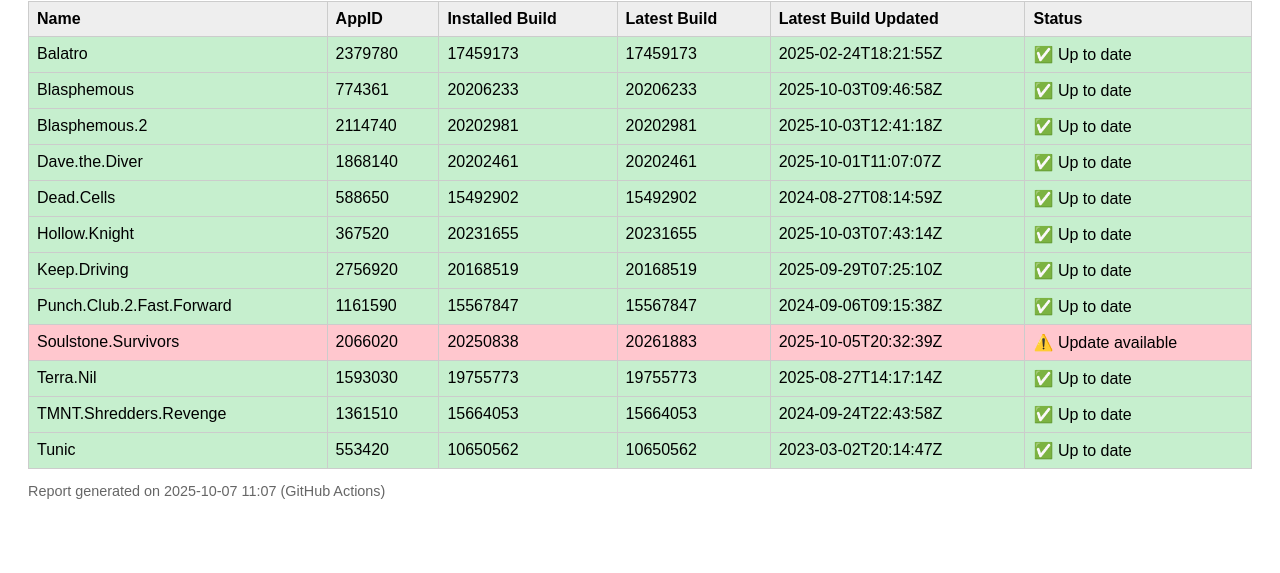
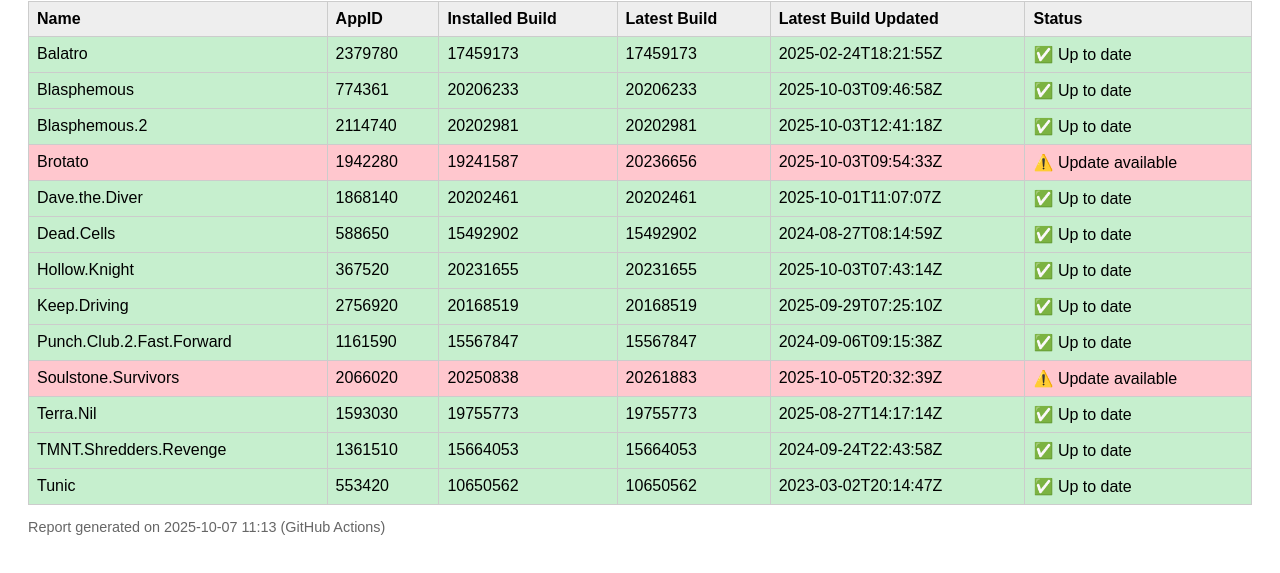
Before and after one commit to FirebrawlX/SteamVersionChecker, a plain HTML site: page index.html in a window 1280 px wide. Shown: the part 107-680 px from the top of the page. Drawn offline with Linux system fonts and the light colour scheme.

Commit message:
Update Steam backup report 2025-10-07 11:13

```diff
--- a/index.html
+++ b/index.html
@@ -27,6 +27,7 @@
 </tr><tr class='status-up-to-date'><td>Balatro</td><td>2379780</td><td>17459173</td><td>17459173</td><td>2025-02-24T18:21:55Z</td><td>✅ Up to date</td></tr>
 <tr class='status-up-to-date'><td>Blasphemous</td><td>774361</td><td>20206233</td><td>20206233</td><td>2025-10-03T09:46:58Z</td><td>✅ Up to date</td></tr>
 <tr class='status-up-to-date'><td>Blasphemous.2</td><td>2114740</td><td>20202981</td><td>20202981</td><td>2025-10-03T12:41:18Z</td><td>✅ Up to date</td></tr>
+<tr class='status-update'><td>Brotato</td><td>1942280</td><td>19241587</td><td>20236656</td><td>2025-10-03T09:54:33Z</td><td>⚠️ Update available</td></tr>
 <tr class='status-up-to-date'><td>Dave.the.Diver</td><td>1868140</td><td>20202461</td><td>20202461</td><td>2025-10-01T11:07:07Z</td><td>✅ Up to date</td></tr>
 <tr class='status-up-to-date'><td>Dead.Cells</td><td>588650</td><td>15492902</td><td>15492902</td><td>2024-08-27T08:14:59Z</td><td>✅ Up to date</td></tr>
 <tr class='status-up-to-date'><td>Hollow.Knight</td><td>367520</td><td>20231655</td><td>20231655</td><td>2025-10-03T07:43:14Z</td><td>✅ Up to date</td></tr>
@@ -36,4 +37,4 @@
 <tr class='status-up-to-date'><td>Terra.Nil</td><td>1593030</td><td>19755773</td><td>19755773</td><td>2025-08-27T14:17:14Z</td><td>✅ Up to date</td></tr>
 <tr class='status-up-to-date'><td>TMNT.Shredders.Revenge</td><td>1361510</td><td>15664053</td><td>15664053</td><td>2024-09-24T22:43:58Z</td><td>✅ Up to date</td></tr>
 <tr class='status-up-to-date'><td>Tunic</td><td>553420</td><td>10650562</td><td>10650562</td><td>2023-03-02T20:14:47Z</td><td>✅ Up to date</td></tr>
-</table><p class='subtle'>Report generated on 2025-10-07 11:07 (GitHub Actions)</p></body></html>
+</table><p class='subtle'>Report generated on 2025-10-07 11:13 (GitHub Actions)</p></body></html>
```
